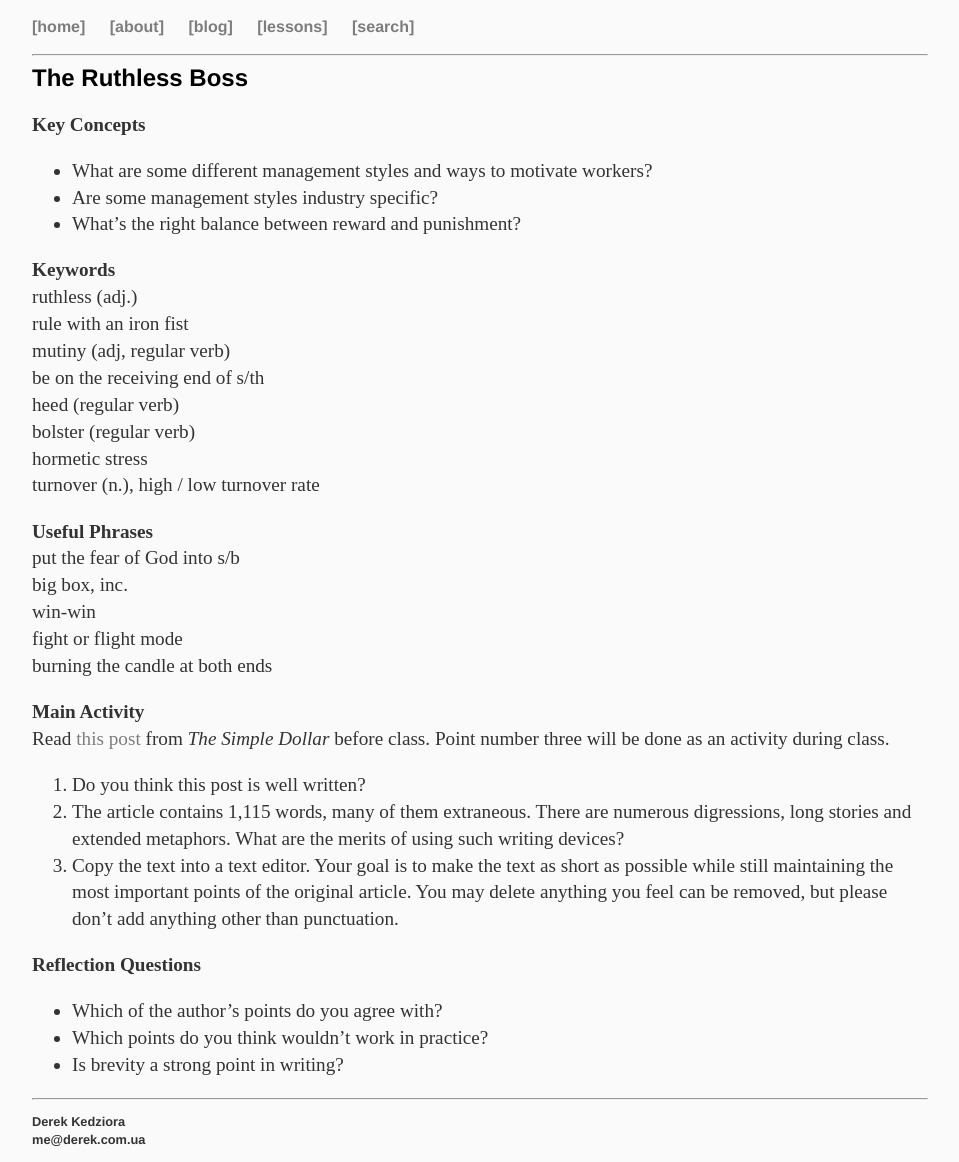
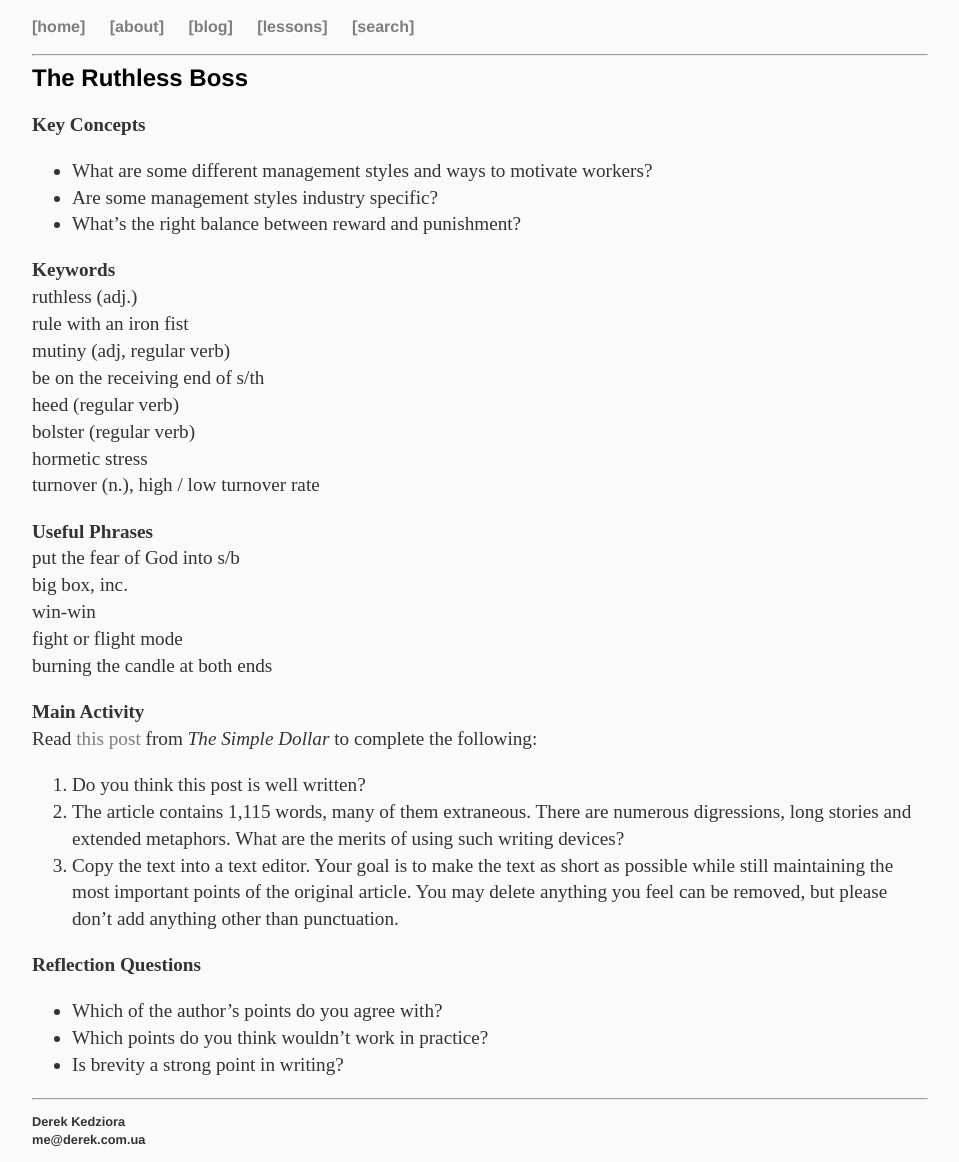
Before and after one commit to ZeroDeth/derekkedziora.github.io, a Jekyll site: the page built from _posts/2016-11-01-ruthless-boss.md, in a window 1280 px wide. Shown: the whole page, without its empty margins (160-1119 px from the left). Built offline with Jekyll 4.4.1, drawn with Linux system fonts in a browser that asks for light colours.

Commit message:
formatting

```diff
--- a/_posts/2016-11-01-ruthless-boss.md
+++ b/_posts/2016-11-01-ruthless-boss.md
@@ -2,6 +2,7 @@
 layout: default
 category: lesson
 lesson-type: writing
+title: "The Ruthless Boss"
 tags: ["management", "brevity"]
 description: "Improve a long blog post about mangagement by shortening it."
 date: 2016-11-01
@@ -32,7 +33,7 @@ fight or flight mode
 burning the candle at both ends
 
 **Main Activity**
-Read [this post](http://www.thesimpledollar.com/the-myth-of-the-ruthless-business-mogul-or-why-it-pays-to-be-nice-in-the-workplace/) from *The Simple Dollar* before class. Point number three will be done as an activity during class.
+Read <a href="http://www.thesimpledollar.com/the-myth-of-the-ruthless-business-mogul-or-why-it-pays-to-be-nice-in-the-workplace" target="_blank">this post</a> from *The Simple Dollar* to complete the following:
 
 1. Do you think this post is well written?
 2. The article contains 1,115 words, many of them extraneous. There are numerous digressions, long stories and extended metaphors. What are the merits of using such writing devices?
```
